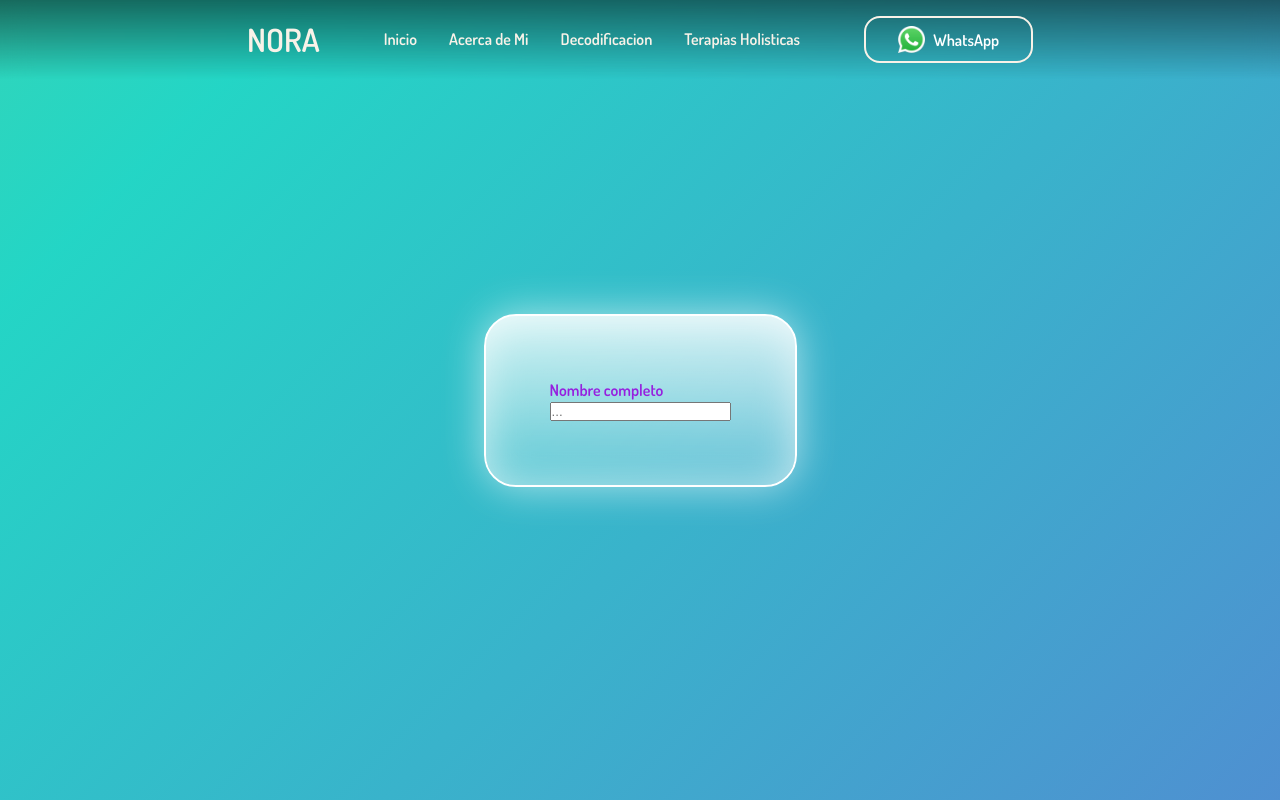
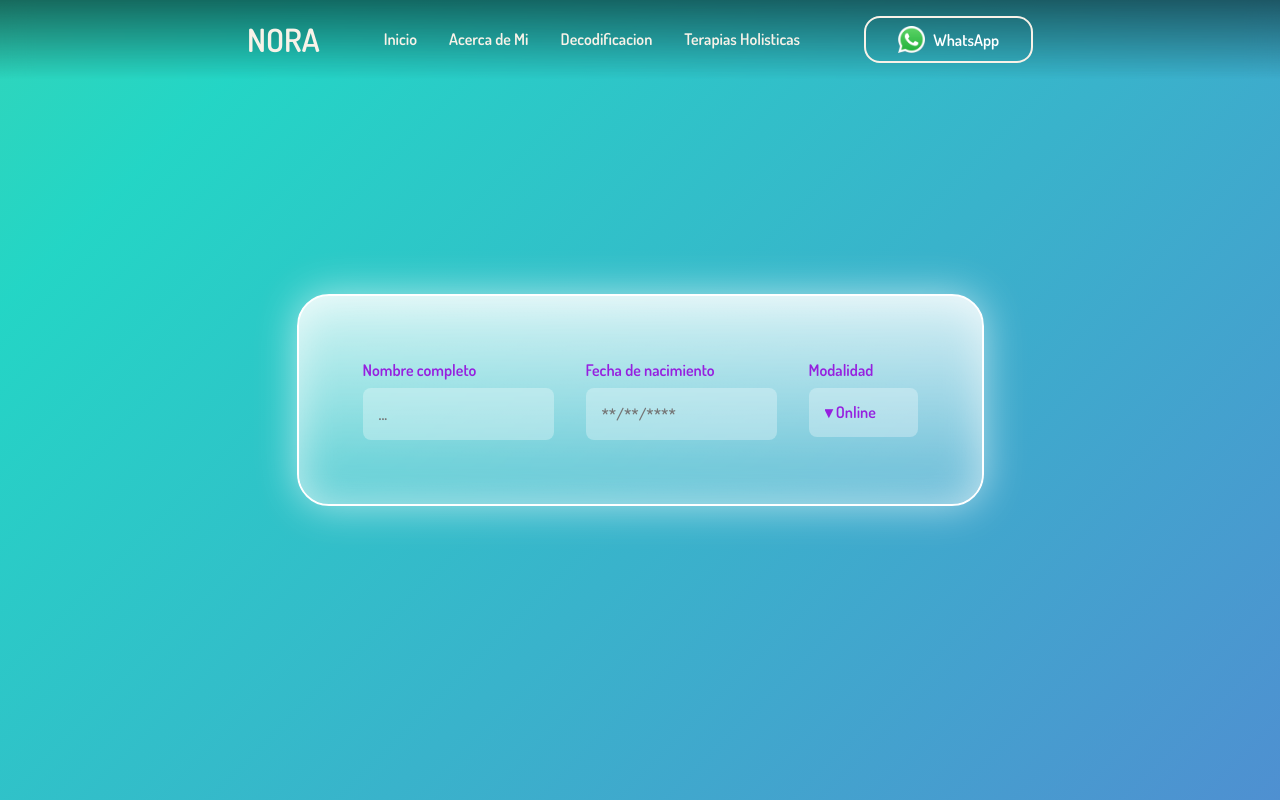
Before and after one commit to LeandroOnline/nora, a Next.js app: page /acuerdo-bio in a window 1280 px wide. Built offline with nearby package versions, Linux system fonts and the light colour scheme.

Commit message:
feat: test

```diff
--- a/app/(agreement)/acuerdo-bio/page.js
+++ b/app/(agreement)/acuerdo-bio/page.js
@@ -1,11 +1,24 @@
+import style from "../page.module.css";
+
 const Agreement = () => {
   return (
     <div className="allscreen">
       <div className="bigcard">
-        <form>
-          <div>
+        <form className={style.form}>
+          <div className={style.inputContainer}>
             <p>Nombre completo</p>
-            <input placeholder="..."/>
+            <input placeholder="..." className={style.inputName} />
+          </div>
+          <div className={style.inputContainer}>
+            <p>Fecha de nacimiento</p>
+            <input placeholder="**/**/****" className={style.inputName} />
+          </div>
+          <div className={style.inputContainer}>
+            <p>Modalidad</p>
+            <select className={style.select} >
+              <option>▾ Online</option>
+              <option>▾ Presencial</option>
+            </select>
           </div>
         </form>
       </div>
--- /dev/null
+++ b/app/(agreement)/page.module.css
@@ -0,0 +1,14 @@
+.inputName {
+  width: 100%;
+}
+
+.inputContainer {
+  display: flex;
+  flex-direction: column;
+  gap: 8px;
+}
+
+.form {
+  display: flex;
+  gap: 32px;
+}
--- a/app/globals.css
+++ b/app/globals.css
@@ -171,3 +171,24 @@ button {
   margin-top: 32px;
   width: 100%;
 }
+
+input {
+  all: unset;
+  border: none;
+  outline: none;
+  padding: 16px;
+  margin: 0;
+  background-color: rgba(255, 255, 255, 0.3);
+  border-radius: 8px;
+  font-size: 16px;
+  box-sizing: border-box;
+}
+
+select {
+  all: unset;
+  background-color: rgba(255, 255, 255, 0.3);
+  padding: 16px;
+  border-radius: 8px;
+  border: none;
+  outline: none;
+}
```
